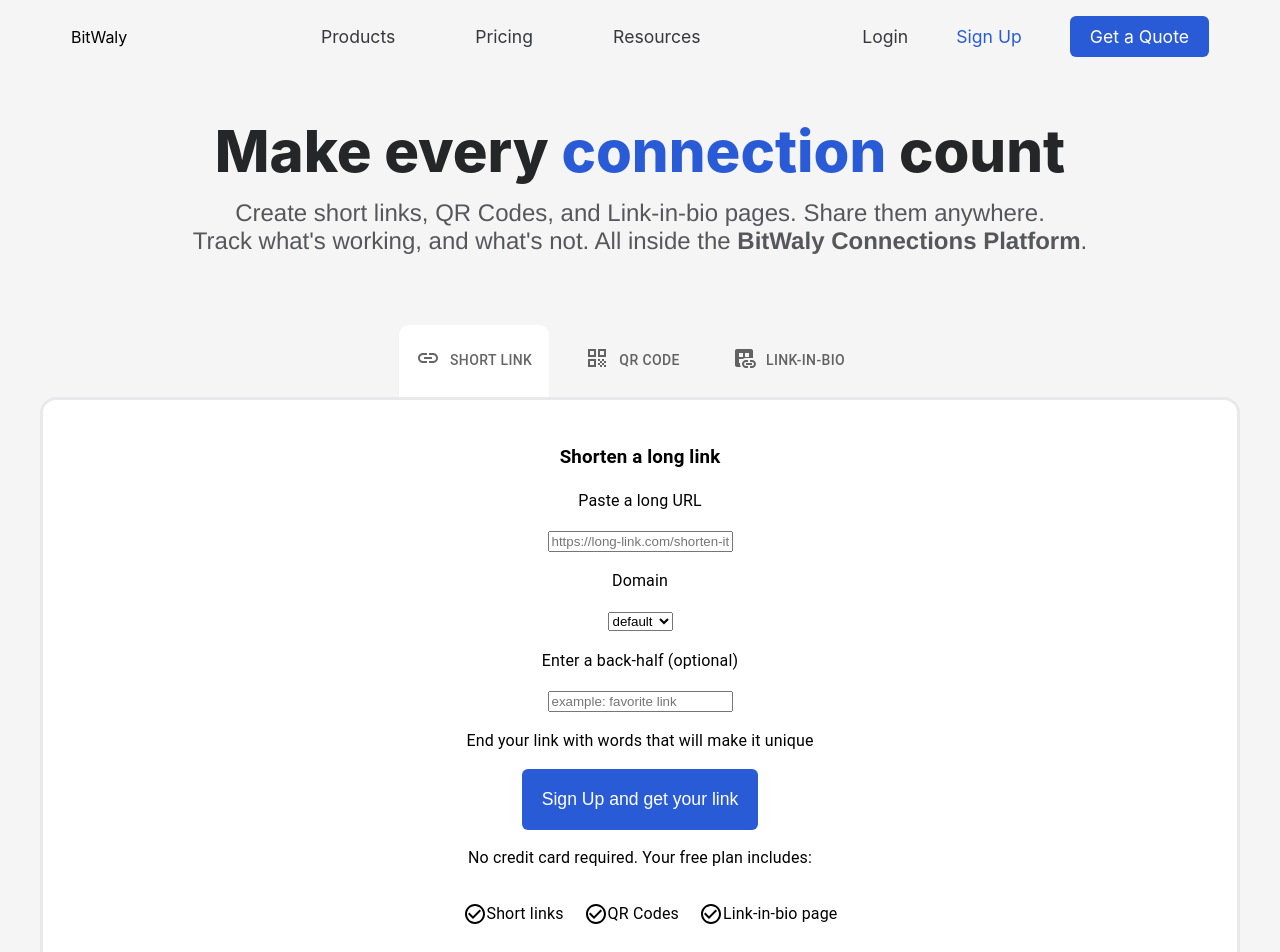
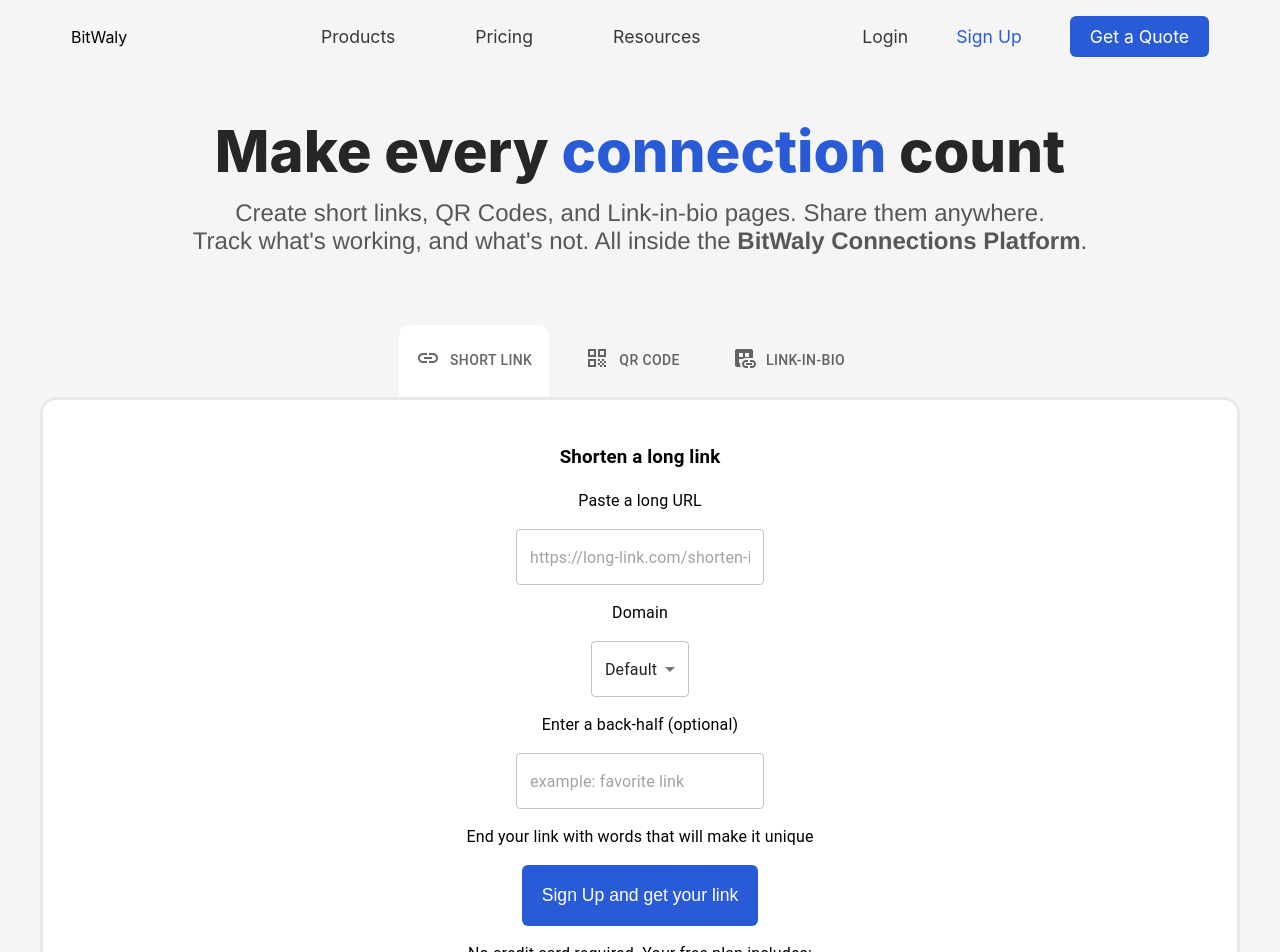
Before and after one commit to abdullahan1928/BitWaly, a React (Vite) app in the folder client/: page / in a window 1280 px wide. Shown: the top 952 px of the page. Built offline with nearby package versions, Linux system fonts and the light colour scheme.

Commit message:
code optimized and UI changes

```diff
--- /dev/null
+++ b/client/src/components/services-preview/LinkInBio.tsx
@@ -0,0 +1,54 @@
+import TextField from "@mui/material/TextField";
+import CheckCircleOutlineIcon from "@mui/icons-material/CheckCircleOutline"
+import Select from "@mui/material/Select"
+import MenuItem from "@mui/material/MenuItem"
+import { useState } from "react"
+
+
+const LinkInBio = () => {
+    const [domain, setDomain] = useState("default");
+    const handleDomainChange = (
+        newValue: string
+      ) => {
+        setDomain(newValue);
+      };
+  return (
+    <>
+    <h3>Build a Link-in-bio page and showcase your links</h3>
+        <p>Claim your Link-in-bio URL</p>
+        <Select
+          labelId="demo-simple-select-label"
+          id="demo-simple-select"
+          value={domain}
+          onChange={void handleDomainChange}
+        >
+          <MenuItem value={"default"}>Default</MenuItem>
+          <MenuItem value={"custom"}>Custom</MenuItem>
+        </Select>
+        <TextField
+          id="outlined-basic"
+          placeholder="example: very important links"
+          variant="outlined"
+        />
+        <button>Sign Up and create your page</button>
+        <p>No credit card required. Your free plan includes:</p>
+        <ul>
+          <li>
+            <CheckCircleOutlineIcon />
+            <p>Short links</p>
+          </li>
+          <li>
+            <CheckCircleOutlineIcon />
+            <p>QR Codes</p>
+          </li>
+          <li>
+            <CheckCircleOutlineIcon />
+            <p>Link-in-bio page</p>
+          </li>
+        </ul>
+        </>
+
+  )
+}
+
+export default LinkInBio
--- /dev/null
+++ b/client/src/components/services-preview/QRCode.tsx
@@ -0,0 +1,35 @@
+import TextField from "@mui/material/TextField";
+import CheckCircleOutlineIcon from "@mui/icons-material/CheckCircleOutline"
+
+
+const QRCode = () => {
+  return (
+    <>
+    <h3>Create a QR Code</h3>
+        <p>Enter your QR Code destination</p>
+        <TextField
+          id="outlined-basic"
+          variant="outlined"
+          placeholder="https://long-link.com/qr-code-it"
+        />
+        <button>Sign Up and get your QR Code</button>
+        <p>No credit card required. Your free plan includes:</p>
+        <ul>
+          <li>
+            <CheckCircleOutlineIcon />
+            <p>Short links</p>
+          </li>
+          <li>
+            <CheckCircleOutlineIcon />
+            <p>QR Codes</p>
+          </li>
+          <li>
+            <CheckCircleOutlineIcon />
+            <p>Link-in-bio page</p>
+          </li>
+        </ul>
+        </>
+  )
+}
+
+export default QRCode
--- /dev/null
+++ b/client/src/components/services-preview/ShortLink.tsx
@@ -0,0 +1,68 @@
+
+import CheckCircleOutlineIcon from "@mui/icons-material/CheckCircleOutline"
+import TextField from "@mui/material/TextField"
+import Select from "@mui/material/Select"
+import MenuItem from "@mui/material/MenuItem"
+import { useState } from "react"
+
+
+const ShortLink = () => {
+    const [domain, setDomain] = useState("default");
+    const handleDomainChange = (
+        newValue: string
+      ) => {
+        setDomain(newValue);
+      };
+  return (
+    <>
+    <h3>Shorten a long link</h3>
+    <p>Paste a long URL</p>
+    <TextField
+      id="outlined-basic"
+      placeholder="https://long-link.com/shorten-it"
+      variant="outlined"
+    />
+    <div>
+      <div>
+        <p>Domain</p>
+        <Select
+          labelId="demo-simple-select-label"
+          id="demo-simple-select"
+          value={domain}
+          onChange={void handleDomainChange}
+        >
+          <MenuItem value={"default"}>Default</MenuItem>
+          <MenuItem value={"custom"}>Custom</MenuItem>
+        </Select>
+      </div>
+      <div>
+        <p>Enter a back-half (optional)</p>
+        <TextField
+          id="outlined-basic"
+          placeholder="example: favorite link"
+          variant="outlined"
+        />
+      </div>
+    </div>
+    <p>End your link with words that will make it unique</p>
+    <button>Sign Up and get your link</button>
+    <p>No credit card required. Your free plan includes:</p>
+    <ul>
+      <li>
+        <CheckCircleOutlineIcon />
+        <p>Short links</p>
+      </li>
+      <li>
+        <CheckCircleOutlineIcon />
+        <p>QR Codes</p>
+      </li>
+      <li>
+        <CheckCircleOutlineIcon />
+        <p>Link-in-bio page</p>
+      </li>
+    </ul>
+    </>
+  )
+}
+
+export default ShortLink
--- a/client/src/components/services-preview/services-preview.tsx
+++ b/client/src/components/services-preview/services-preview.tsx
@@ -1,13 +1,15 @@
-import './services-preview.scss'
-import Tabs from '@mui/material/Tabs';
-import Tab from '@mui/material/Tab';
-import Typography from '@mui/material/Typography';
-import Box from '@mui/material/Box';
-import * as React from 'react';
-import LinkIcon from '@mui/icons-material/Link';
-import QrCodeIcon from '@mui/icons-material/QrCode';
-import DatasetLinkedIcon from '@mui/icons-material/DatasetLinked';
-import CheckCircleOutlineIcon from '@mui/icons-material/CheckCircleOutline';
+import "./services-preview.scss";
+import Tabs from "@mui/material/Tabs";
+import Tab from "@mui/material/Tab";
+import Typography from "@mui/material/Typography";
+import Box from "@mui/material/Box";
+import * as React from "react";
+import LinkIcon from "@mui/icons-material/Link";
+import QrCodeIcon from "@mui/icons-material/QrCode";
+import DatasetLinkedIcon from "@mui/icons-material/DatasetLinked";
+import ShortLink from "./ShortLink";
+import QRCode from "./QRCode";
+import LinkInBio from "./LinkInBio";
 
 interface TabPanelProps {
   children?: React.ReactNode;
@@ -24,7 +26,7 @@
       hidden={value !== index}
       id={`simple-tabpanel-${index}`}
       aria-labelledby={`simple-tab-${index}`}
-            className='tab-content'
+      className="tab-content"
       {...other}
     >
       {value === index && (
@@ -39,22 +41,22 @@
 function a11yProps(index: number) {
   return {
     id: `simple-tab-${index}`,
-        'aria-controls': `simple-tabpanel-${index}`,
+    "aria-controls": `simple-tabpanel-${index}`,
   };
 }
 
 const tabIndicatorProps = {
-    background: 'transparent',
-    boxShadow: 'none',
-    borderColor: '#e8e9eb',
-    borderTop: '3px transparent solid',
-    borderLeft: '3px transparent solid',
-    borderRight: '3px transparent solid',
-    borderRadius: '12px',
-    borderBottomLeftRadius: '0',
-    borderBottomRightRadius: '0',
+  background: "transparent",
+  boxShadow: "none",
+  borderColor: "#e8e9eb",
+  borderTop: "3px transparent solid",
+  borderLeft: "3px transparent solid",
+  borderRight: "3px transparent solid",
+  borderRadius: "12px",
+  borderBottomLeftRadius: "0",
+  borderBottomRightRadius: "0",
   zIndex: 2,
-}
+};
 
 const ServicesPreview = () => {
   const [value, setValue] = React.useState(0);
@@ -63,95 +65,56 @@
     setValue(newValue);
   };
 
+
   return (
-        <Box sx={{ width: '100%', display: 'flex', flexDirection: 'column', alignItems: 'center' }}>
+    <Box
+      sx={{
+        width: "100%",
+        display: "flex",
+        flexDirection: "column",
+        alignItems: "center",
+      }}
+    >
       <Box>
         <Tabs
           value={value}
           onChange={handleChange}
-                    className='tabs'
+          className="tabs"
           TabIndicatorProps={{
-                        sx: tabIndicatorProps
-                    }}>
-                    <Tab className='tab' icon={<LinkIcon />} label="Short Link" {...a11yProps(0)} />
-                    <Tab className='tab' icon={<QrCodeIcon />} label="QR Code" {...a11yProps(1)} />
-                    <Tab className='tab' icon={<DatasetLinkedIcon />} label="Link-in-Bio" {...a11yProps(2)} />
+            sx: tabIndicatorProps,
+          }}
+        >
+          <Tab
+            className="tab"
+            icon={<LinkIcon />}
+            label="Short Link"
+            {...a11yProps(0)}
+          />
+          <Tab
+            className="tab"
+            icon={<QrCodeIcon />}
+            label="QR Code"
+            {...a11yProps(1)}
+          />
+          <Tab
+            className="tab"
+            icon={<DatasetLinkedIcon />}
+            label="Link-in-Bio"
+            {...a11yProps(2)}
+          />
         </Tabs>
       </Box>
       <CustomTabPanel value={value} index={0}>
-                <h3>Shorten a long link</h3>
-                <p>Paste a long URL</p>
-                <input type="text" placeholder="https://long-link.com/shorten-it" />
-                <div>
-                    <div>
-                        <p>Domain</p>
-                        <select>
-                            <option value="default">default</option>
-                            <option value="custom">custom</option>
-                        </select>
-                    </div>
-                    <div>
-                        <p>Enter a back-half (optional)</p>
-                        <input type="text" placeholder="example: favorite link" />
-                    </div>
-                </div>
-                <p>End your link with words that will make it unique</p>
-                <button>Sign Up and get your link</button>
-                <p>No credit card required. Your free plan includes:</p>
-                <ul>
-                    <li><CheckCircleOutlineIcon />
-                        <p>Short links</p>
-                    </li>
-                    <li><CheckCircleOutlineIcon />
-                        <p>QR Codes</p>
-                    </li>
-                    <li><CheckCircleOutlineIcon />
-                        <p>Link-in-bio page</p>
-                    </li>
-                </ul>
+        <ShortLink />
       </CustomTabPanel>
       <CustomTabPanel value={value} index={1}>
-                <h3>Create a QR Code</h3>
-                <p>Enter your QR Code destination</p>
-                <input type="text" placeholder="https://long-link.com/qr-code-it" />
-                <button>Sign Up and get your QR Code</button>
-                <p>No credit card required. Your free plan includes:</p>
-                <ul>
-                    <li><CheckCircleOutlineIcon />
-                        <p>Short links</p>
-                    </li>
-                    <li><CheckCircleOutlineIcon />
-                        <p>QR Codes</p>
-                    </li>
-                    <li><CheckCircleOutlineIcon />
-                        <p>Link-in-bio page</p>
-                    </li>
-                </ul>
+        <QRCode />
       </CustomTabPanel>
       <CustomTabPanel value={value} index={2}>
-                <h3>Build a Link-in-bio page and showcase your links</h3>
-                <p>Claim your Link-in-bio URL</p>
-                <select>
-                    <option value="default">default</option>
-                    <option value="custom">custom</option>
-                </select>
-                <input type="text" placeholder="example: very important links" />
-                <button>Sign Up and create your page</button>
-                <p>No credit card required. Your free plan includes:</p>
-                <ul>
-                    <li><CheckCircleOutlineIcon />
-                        <p>Short links</p>
-                    </li>
-                    <li><CheckCircleOutlineIcon />
-                        <p>QR Codes</p>
-                    </li>
-                    <li><CheckCircleOutlineIcon />
-                        <p>Link-in-bio page</p>
-                    </li>
-                </ul>
+        <LinkInBio />
               </CustomTabPanel>
-        </Box >
-    )
-}
+    </Box>
+  );
+};
 
-export default ServicesPreview
+export default ServicesPreview;
```
Lines whose indentation alone changed are shown as unchanged.
